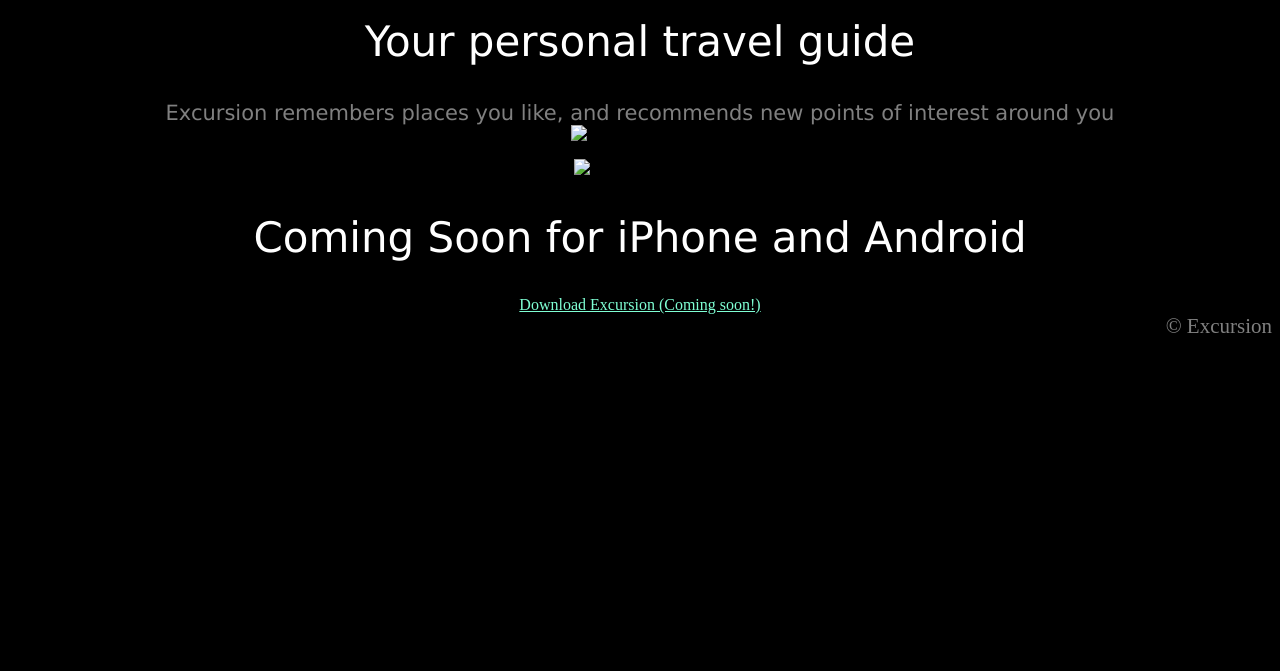
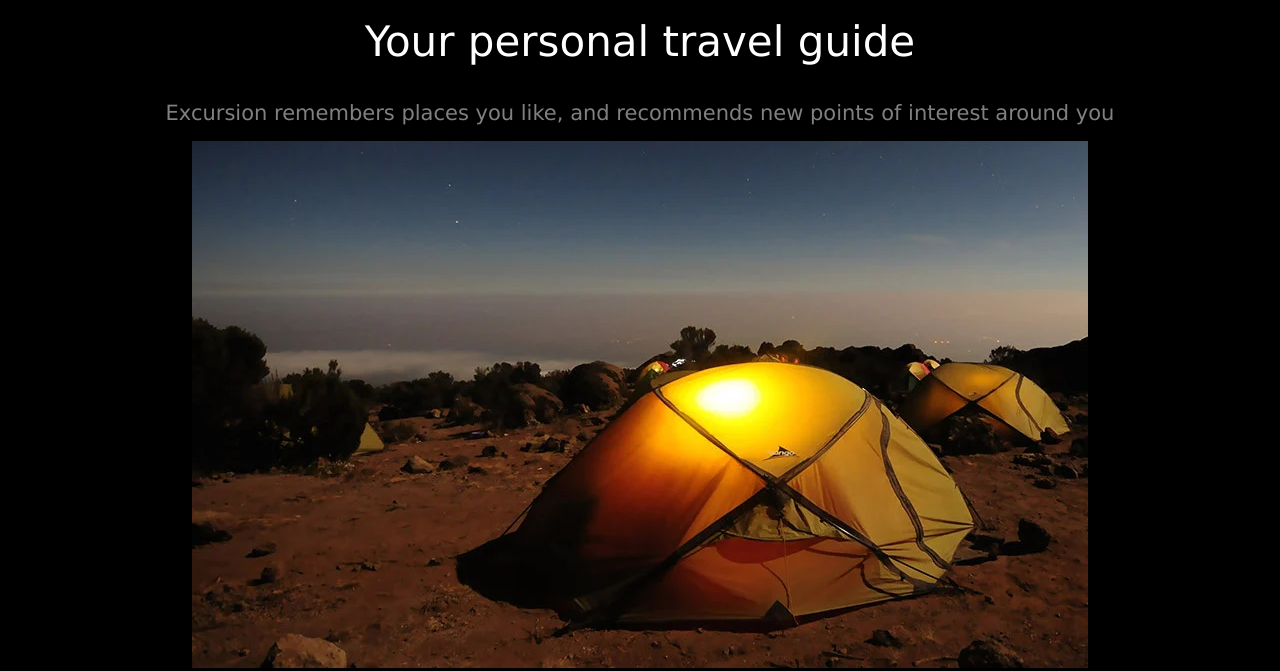
Before and after one commit to ConnorJLucas/excursion-proj, a plain HTML site: page index.html in a window 1280 px wide. Shown: the part 331-1002 px from the top of the page. Before the commit the page ends 800 px from the top, so only its background shows below. Drawn offline with Linux system fonts and the light colour scheme; the site is published under a folder, as on GitHub Pages, so addresses that start at the root find nothing.

Commit message:
fixed src links for images and videos and added whitespace in between figcaption and img

```diff
--- a/index.html
+++ b/index.html
@@ -13,7 +13,7 @@
         <a href="https://content.codecademy.com/programs/freelance-one/excursion/index.html">Download Excursion (Coming soon!)</a>
 
         <p>
-            <video src="/resources/videos/excursionvid.mp4" controls>Your browser does not support the playing of this video file.</video>
+            <video src="resources/videos/excursionvid.mp4" controls autoplay>Your browser does not support the playing of this video file.</video>
         </p>
 
         <h2>Your personal travel guide</h2>
@@ -21,11 +21,12 @@
         <p>
             <figure>
                 <figcaption>Excursion remembers places you like, and recommends new points of interest around you</figcaption>
-                <img src="/resources/images/camp.webp" alt="camping landscape">
+                <p></p>
+                <img src="resources/images/camp.webp" alt="camping landscape">
             </figure>
         </p>
 
-        <p><img src="/resources/images/phone.webp" alt="cellphone icon"></p>
+        <p><img src="resources/images/phone.webp" alt="cellphone icon"></p>
 
         <h2>Coming Soon for iPhone and Android</h2>
 
```
